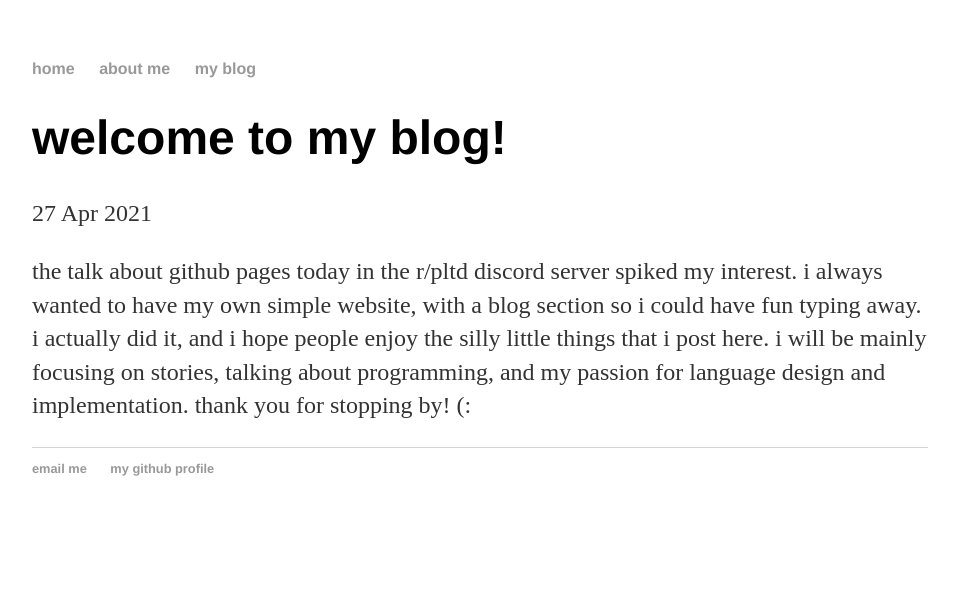
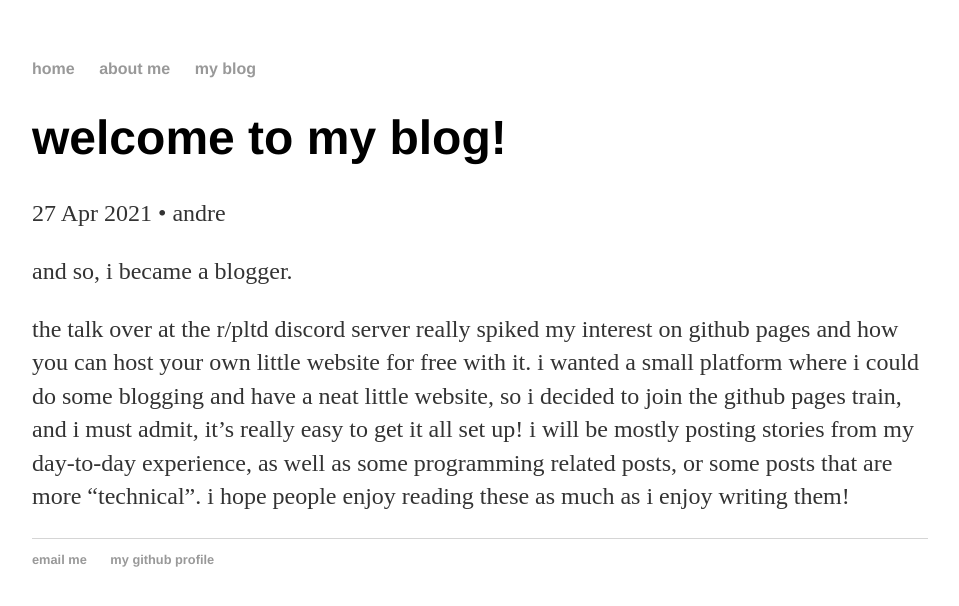
Before and after one commit to andre-1337/andre-1337.github.io, a Jekyll site: the page built from _posts/2021-04-27-welcome-to-my-blog.md, in a window 1280 px wide. Shown: the top 606 px of the page, without its empty margins (160-1119 px from the left). Built offline with Jekyll 4.4.1, drawn with Linux system fonts in a browser that asks for light colours.

Commit message:
Update blog style

```diff
--- a/_layouts/post.html
+++ b/_layouts/post.html
@@ -2,7 +2,7 @@
 layout: default
 ---
 <h1>{{ page.title }}</h1>
-<p class="meta">{{ page.date | date_to_string }}</p>
+<p class="meta">{{ page.date | date_to_string }} • {{ page.author }} </p>
 
 <div class="post">
   {{ content }}
--- a/_posts/2021-04-27-welcome-to-my-blog.md
+++ b/_posts/2021-04-27-welcome-to-my-blog.md
@@ -2,7 +2,9 @@
 layout: post
 title: "welcome to my blog!"
 date: 2021-04-27
+author: andre
 ---
 
+and so, i became a blogger.
 
-the talk about github pages today in the r/pltd discord server spiked my interest. i always wanted to have my own simple website, with a blog section so i could have fun typing away. i actually did it, and i hope people enjoy the silly little things that i post here. i will be mainly focusing on stories, talking about programming, and my passion for language design and implementation. thank you for stopping by! (:
+the talk over at the r/pltd discord server really spiked my interest on github pages and how you can host your own little website for free with it. i wanted a small platform where i could do some blogging and have a neat little website, so i decided to join the github pages train, and i must admit, it's really easy to get it all set up! i will be mostly posting stories from my day-to-day experience, as well as some programming related posts, or some posts that are more "technical". i hope people enjoy reading these as much as i enjoy writing them!
```
Also changed, not shown: blog/index.html (+8 -1 lines).
